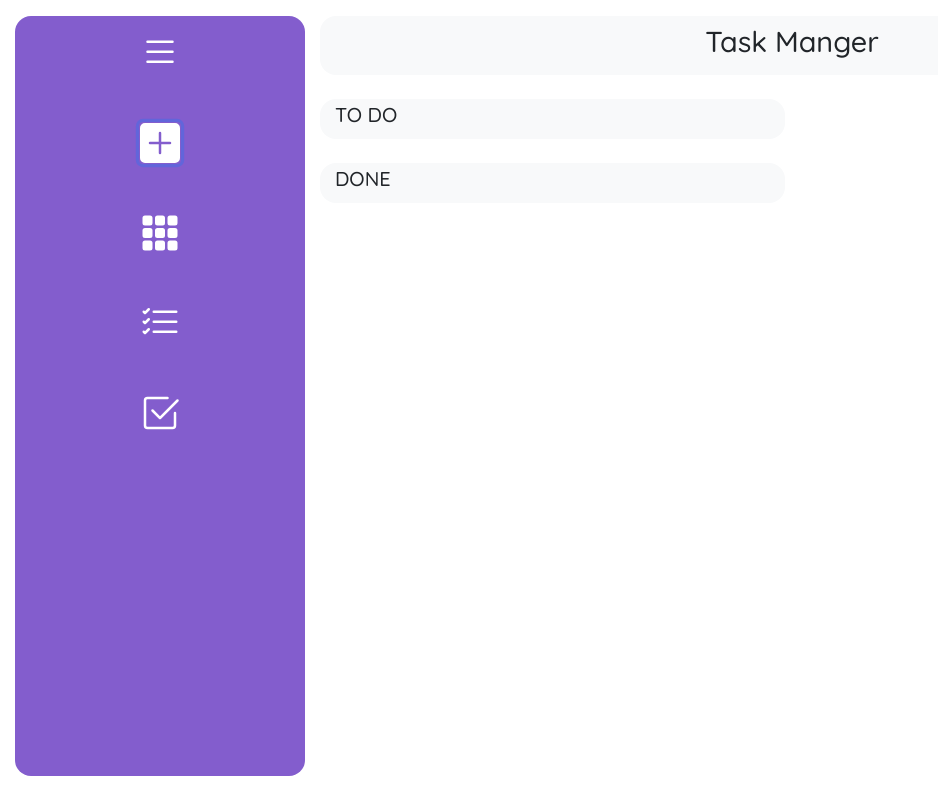
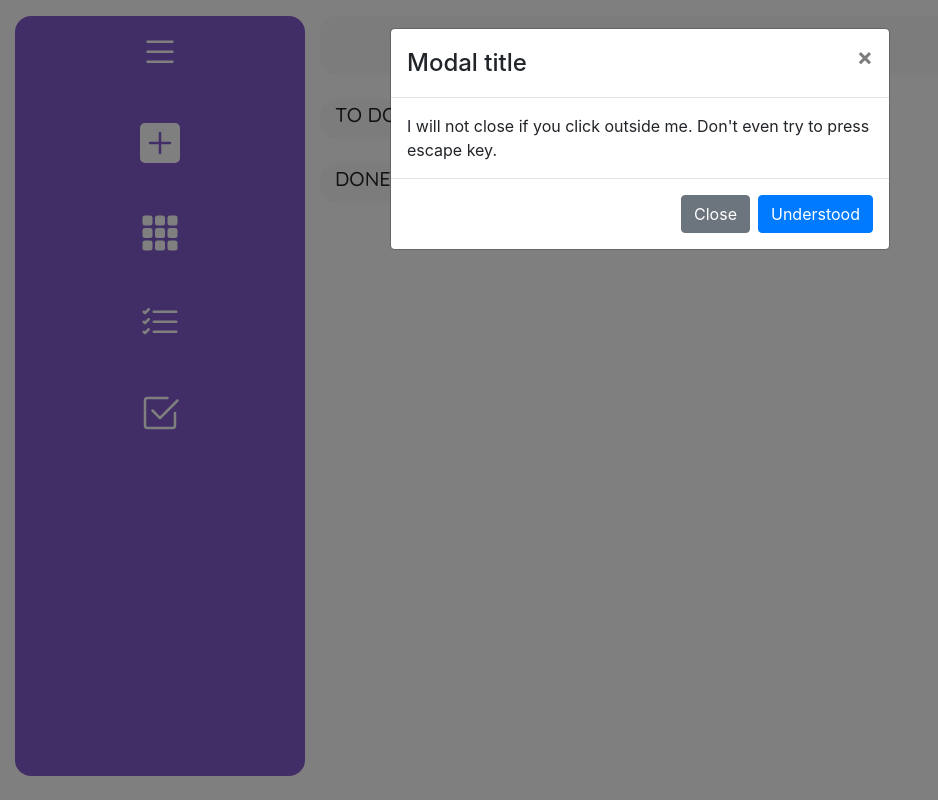
Before and after one commit to KARENLABO/TASK-MANAGER, a React (Create React App) app: page / in a window 1280 px wide. Both pictures are taken after a click on the button 160 px from the left and 143 px from the top of the page. Shown: the whole page, without its empty margins (0-938 px from the left). Built offline with nearby package versions, Linux system fonts and the light colour scheme.

Commit message:
adding modal component to use to new task and creating context to save info

```diff
--- a/package.json
+++ b/package.json
@@ -9,6 +9,7 @@
     "bootstrap": "^4.5.0",
     "bootstrap-icons": "^1.0.0-alpha5",
     "react": "^16.13.1",
+    "react-bootstrap": "^1.3.0",
     "react-dom": "^16.13.1",
     "react-scripts": "3.4.1"
   },
--- a/public/index.html
+++ b/public/index.html
@@ -11,6 +11,7 @@
   <link rel="manifest" href="%PUBLIC_URL%/manifest.json" />
   <link href="https://fonts.googleapis.com/css2?family=Quicksand:wght@500&display=swap" rel="stylesheet">
   <title>Task Manger</title>
+
 </head>
 
 <body>
--- /dev/null
+++ b/src/Components/Context/ContextTasks.jsx
@@ -0,0 +1,19 @@
+
+import React, { createContext, useState } from 'react'
+
+//initializing create context Hook
+export const TasksContext = createContext();
+
+//this is the function that contains the information that will be used in the others components.
+export const TasksContextProvider = ({ children }) => {
+  //  we created the states Here.
+  const [show, setShow] = useState(false);
+  const [allTasks, setAllTasks] = useState([]);
+
+  return (
+    //  we export the states here.
+    <TasksContext.Provider value={{ show, setShow, allTasks, setAllTasks }}>
+      {children}
+    </TasksContext.Provider>
+  );
+}
--- a/src/Components/Menu/Menu.jsx
+++ b/src/Components/Menu/Menu.jsx
@@ -1,20 +1,22 @@
-import React from 'react';
+import React, { useContext } from 'react';
 import './Menu.css'
-import saveNewTask from './AddTask'
+import { TasksContext } from '../Context/ContextTasks'
 import 'bootstrap/dist/css/bootstrap.min.css';
+import ModalNewTask from './Modal/ModalNewTask'
 
 
 function Menu() {
-  function setNewTask() {
-    console.log('entre a la funcion')
-    saveNewTask({ nombe: "felix", edad: 28 })
+  // we import the statates that we are going to use from context
+  const { setShow } = useContext(TasksContext);
+
+  const AbrirModal = () => {
+    setShow(true)
   }
 
   return (
     <>
       <div className=" container-fluid mt-3  containermenu">
         <div className='row text-center'>
-
           <div id='IconMenu' className='col-12 mt-3 p-0'>
             <button className='btn text-dark p-0'>
               <svg width="2.5em" height="2.5em" viewBox="0 0 16 16" className="bi bi-list p-0 text-white" fill="currentColor" xmlns="http://www.w3.org/2000/svg">
@@ -24,7 +26,7 @@ function Menu() {
           </div>
 
           <div id='IconAddTask' className='col-12 mt-5 p-0'>
-            <button onClick={() => setNewTask()} className='btn text-dark p-0'>
+            <button onClick={AbrirModal} className='btn text-dark p-0 ' type="button" data-toggle="modal" data-target="#staticBackdrop">
               <svg width="2.5em" height="2.5em" viewBox="0 0 16 16" className="bi bi-plus-square-fill text-white" fill="currentColor" xmlns="http://www.w3.org/2000/svg">
                 <path fillRule="evenodd" d="M2 0a2 2 0 0 0-2 2v12a2 2 0 0 0 2 2h12a2 2 0 0 0 2-2V2a2 2 0 0 0-2-2H2zm6.5 4a.5.5 0 0 0-1 0v3.5H4a.5.5 0 0 0 0 1h3.5V12a.5.5 0 0 0 1 0V8.5H12a.5.5 0 0 0 0-1H8.5V4z" />
               </svg>
@@ -56,6 +58,9 @@ function Menu() {
             </button>
           </div>
         </div>
+
+        <ModalNewTask />
+
       </div>
     </>
   );
--- /dev/null
+++ b/src/Components/Menu/Modal/ModalNewTask.jsx
@@ -0,0 +1,40 @@
+import React, { useContext } from 'react';
+import './ModalNewTask.css'
+import { TasksContext } from '../../Context/ContextTasks'
+import 'bootstrap/dist/css/bootstrap.min.css';
+import { Button, Modal } from 'react-bootstrap';
+
+
+function ModalNewTask() {
+  // we import the statates that we are going to use from context
+  const { show, setShow } = useContext(TasksContext);
+
+  const handleClose = () => setShow(false);
+
+  return (
+    <>
+      <Modal
+        show={show}
+        onHide={handleClose}
+        backdrop="static"
+        keyboard={false}
+      >
+        <Modal.Header closeButton>
+          <Modal.Title>Modal title</Modal.Title>
+        </Modal.Header>
+        <Modal.Body>
+          I will not close if you click outside me. Don't even try to press
+          escape key.
+        </Modal.Body>
+        <Modal.Footer>
+          <Button variant="secondary" onClick={handleClose}>
+            Close
+          </Button>
+          <Button variant="primary">Understood</Button>
+        </Modal.Footer>
+      </Modal>
+    </>
+  )
+};
+
+export default ModalNewTask
```
Also changed, not shown: src/App.js (+8 -1 lines), src/Components/Menu/Modal/ModalNewTask.css (added), 1 other file (tests, documents, lock files or other folders).
